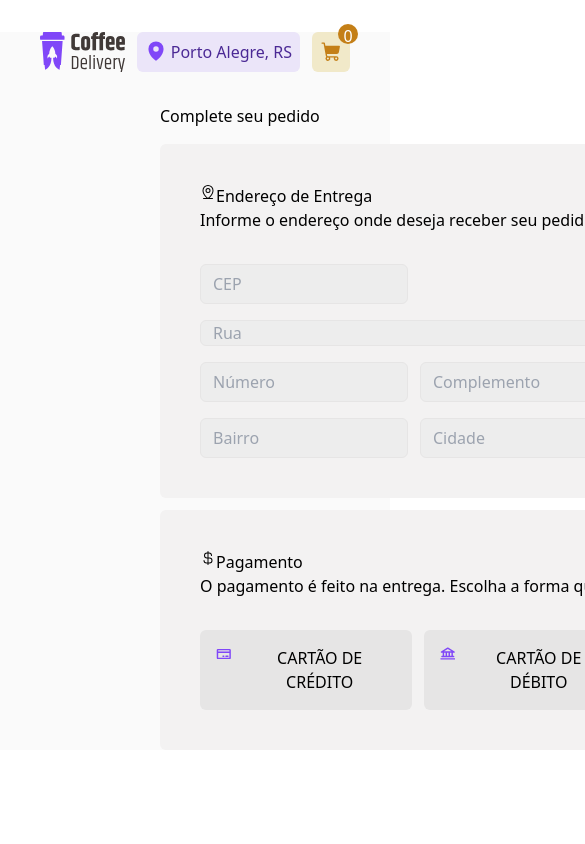
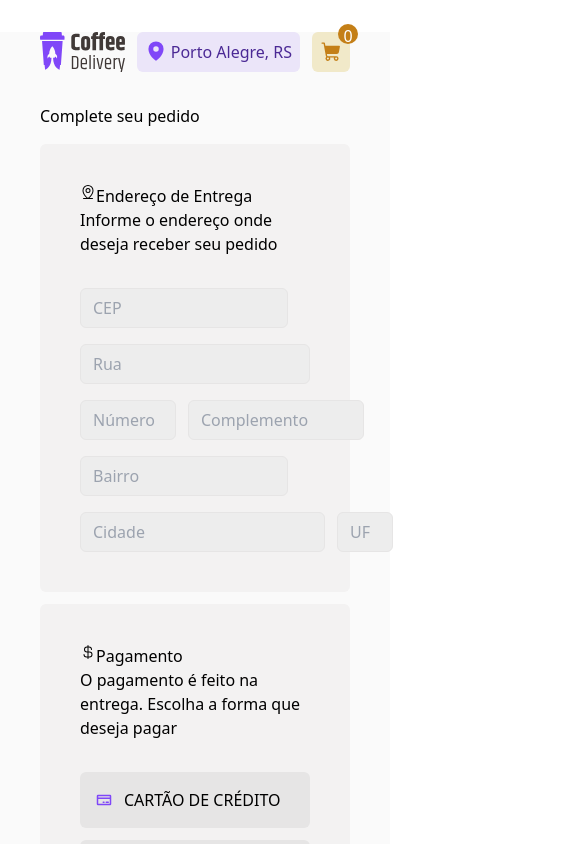
Before and after one commit to pedrogagodev/Coffee-Shop-Delivery, a React (Vite) app: page /checkout in a window 390 px wide. Shown: the top 844 px of the page, 585 px wide, since content can reach past the window. Built offline with nearby package versions, Linux system fonts and the light colour scheme.

Commit message:
Refactor: Adds responsiveness to checkout page

```diff
--- a/src/components/ItemCheckout.tsx
+++ b/src/components/ItemCheckout.tsx
@@ -14,9 +14,9 @@ export default function ItemCheckout({ coffee }: ItemCheckoutProps) {
     setCoffeeQuantity(coffee.id, 0);
   }
   return (
-    <div className="flex gap-5 border-b-2 border-base-button pb-6 pt-6">
+    <div className="flex gap-3 border-b-2 border-base-button pb-6 pt-6 md:gap-5">
       <img src={coffee.image} alt={coffee.name} className="h-16 w-16" />
-      <div className="mr-7">
+      <div className="md:mr-7">
         <span>{coffee.name}</span>
         <div className="flex">
           <CoffeeQuantity coffeeId={coffee.id} coffee={coffee} />
@@ -25,11 +25,11 @@ export default function ItemCheckout({ coffee }: ItemCheckoutProps) {
             onClick={handleRemoveCoffee}
           >
             <Trash size={16} className="mt-1 text-my-purple" weight="bold" />
-            <span>REMOVER</span>
+            <span className="text-sm">REMOVER</span>
           </button>
         </div>
       </div>
-      <p>R$ {coffee.price.toFixed(2)}</p>
+      <p className="whitespace-nowrap">R$ {coffee.price.toFixed(2)}</p>
     </div>
   );
 }
--- a/src/pages/Checkout.tsx
+++ b/src/pages/Checkout.tsx
@@ -77,7 +77,7 @@ export function Checkout() {
   }
 
   return (
-    <div className="mx-40 flex justify-around gap-8">
+    <div className="mx-10 flex flex-col justify-around gap-8 md:mx-40 md:flex-row">
       <div>
         <h2 className="mb-4">Complete seu pedido</h2>
         <div className="mb-3 rounded-md bg-base-card p-10">
@@ -95,31 +95,31 @@ export function Checkout() {
             />
             <input
               type="text"
-              className="rounded-md border border-base-button bg-base-input pl-3"
+              className="h-10 rounded-md border border-base-button bg-base-input pl-3"
               placeholder="Rua"
               {...register('Rua')}
             />
             <div className="flex gap-3">
               <input
                 type="text"
-                className="h-10 w-52 rounded-md border border-base-button bg-base-input pl-3"
+                className="h-10 w-24 rounded-md border border-base-button bg-base-input pl-3"
                 placeholder="Número"
                 {...register('Numero', { valueAsNumber: true })}
               />
               <input
                 type="text"
-                className="h-10 rounded-md border border-base-button bg-base-input pl-3"
+                className="h-10 w-44 rounded-md border border-base-button bg-base-input pl-3 md:w-full"
                 placeholder="Complemento"
                 {...register('Complemento')}
               />
             </div>
+            <input
+              type="text"
+              className="h-10 w-52 rounded-md border border-base-button bg-base-input pl-3"
+              placeholder="Bairro"
+              {...register('Bairro')}
+            />
             <div className="flex gap-3">
-              <input
-                type="text"
-                className="h-10 w-52 rounded-md border border-base-button bg-base-input pl-3"
-                placeholder="Bairro"
-                {...register('Bairro')}
-              />
               <input
                 type="text"
                 className="h-10 w-72 rounded-md border border-base-button bg-base-input pl-3"
@@ -144,13 +144,17 @@ export function Checkout() {
             O pagamento é feito na entrega. Escolha a forma que deseja pagar
           </p>
 
-          <div className="mt-8 flex gap-3">
+          <div className="mt-8 flex flex-col gap-3 md:flex-row">
             <button
               className="flex gap-3 rounded-md bg-base-button p-4"
               id="creditCard"
               onClick={() => handleSelectPaymentMethod('Cartão de crédito')}
             >
-              <CreditCard size={16} weight="bold" className="text-my-purple" />
+              <CreditCard
+                size={16}
+                weight="bold"
+                className="mt-1 text-my-purple"
+              />
               <span>CARTÃO DE CRÉDITO</span>
             </button>
             <button
@@ -158,7 +162,7 @@ export function Checkout() {
               id="debitCard"
               onClick={() => handleSelectPaymentMethod('Cartão de débito')}
             >
-              <Bank size={16} weight="bold" className="text-my-purple" />
+              <Bank size={16} weight="bold" className="mt-1 text-my-purple" />
               <span>CARTÃO DE DÉBITO</span>
             </button>
 
@@ -167,7 +171,7 @@ export function Checkout() {
               id="cash"
               onClick={() => handleSelectPaymentMethod('Dinheiro')}
             >
-              <Money size={16} weight="bold" className="text-my-purple" />
+              <Money size={16} weight="bold" className="mt-1 text-my-purple" />
               <span>DINHEIRO</span>
             </button>
           </div>
@@ -175,7 +179,7 @@ export function Checkout() {
       </div>
       <div>
         <h2>Cafés selecionados</h2>
-        <div className="bg-base-card px-10 pb-10 pt-4">
+        <div className="bg-base-card px-4 pb-10 pt-4 md:px-10">
           {coffeesInCart.map((coffee) => (
             <ItemCheckout key={coffee.id} coffee={coffee} />
           ))}
```
